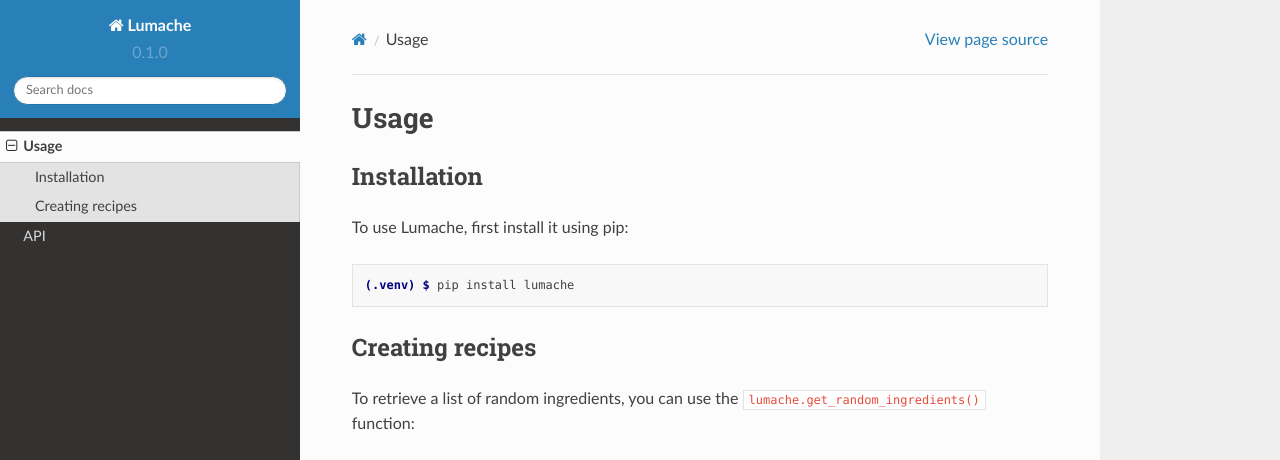
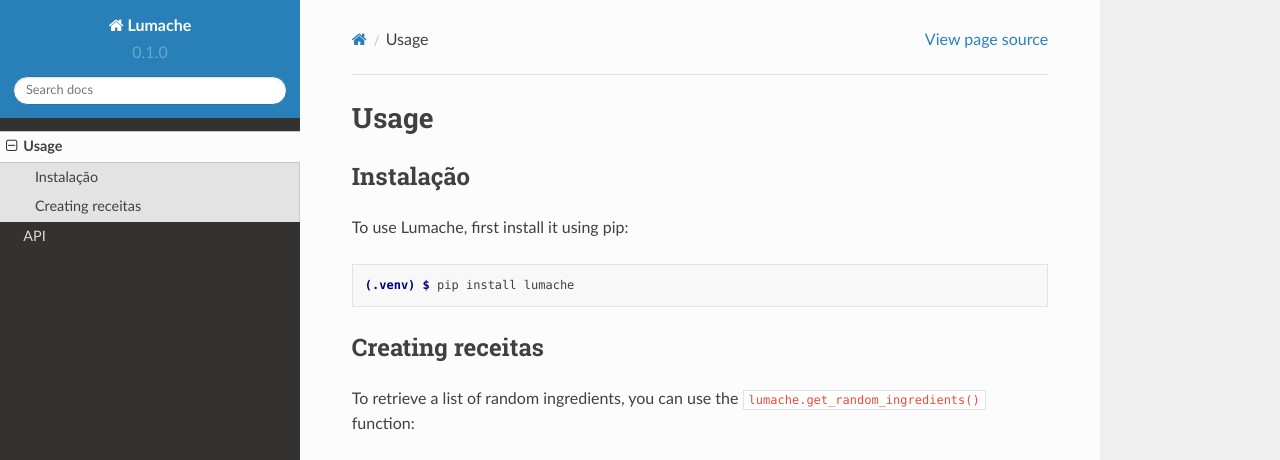
Before and after one commit to luiz-correa/rtd-tutorial, a Sphinx documentation site: the page built from docs/source/usage.rst, in a window 1280 px wide and 1095 px high. Shown: the top 460 px of the window. Built offline with Sphinx 7.4.7 and the Read the Docs theme 2.0.0, drawn with Linux system fonts in a browser that asks for light colours; grey boxes are pictures that could not be loaded.

Commit message:
Update usage.rst

```diff
--- a/docs/source/usage.rst
+++ b/docs/source/usage.rst
@@ -3,7 +3,7 @@ Usage
 
 .. _installation:
 
-Installation
+Instalação
 ------------
 
 To use Lumache, first install it using pip:
@@ -12,7 +12,7 @@ To use Lumache, first install it using pip:
 
    (.venv) $ pip install lumache
 
-Creating recipes
+Creating receitas
 ----------------
 
 To retrieve a list of random ingredients,
```
